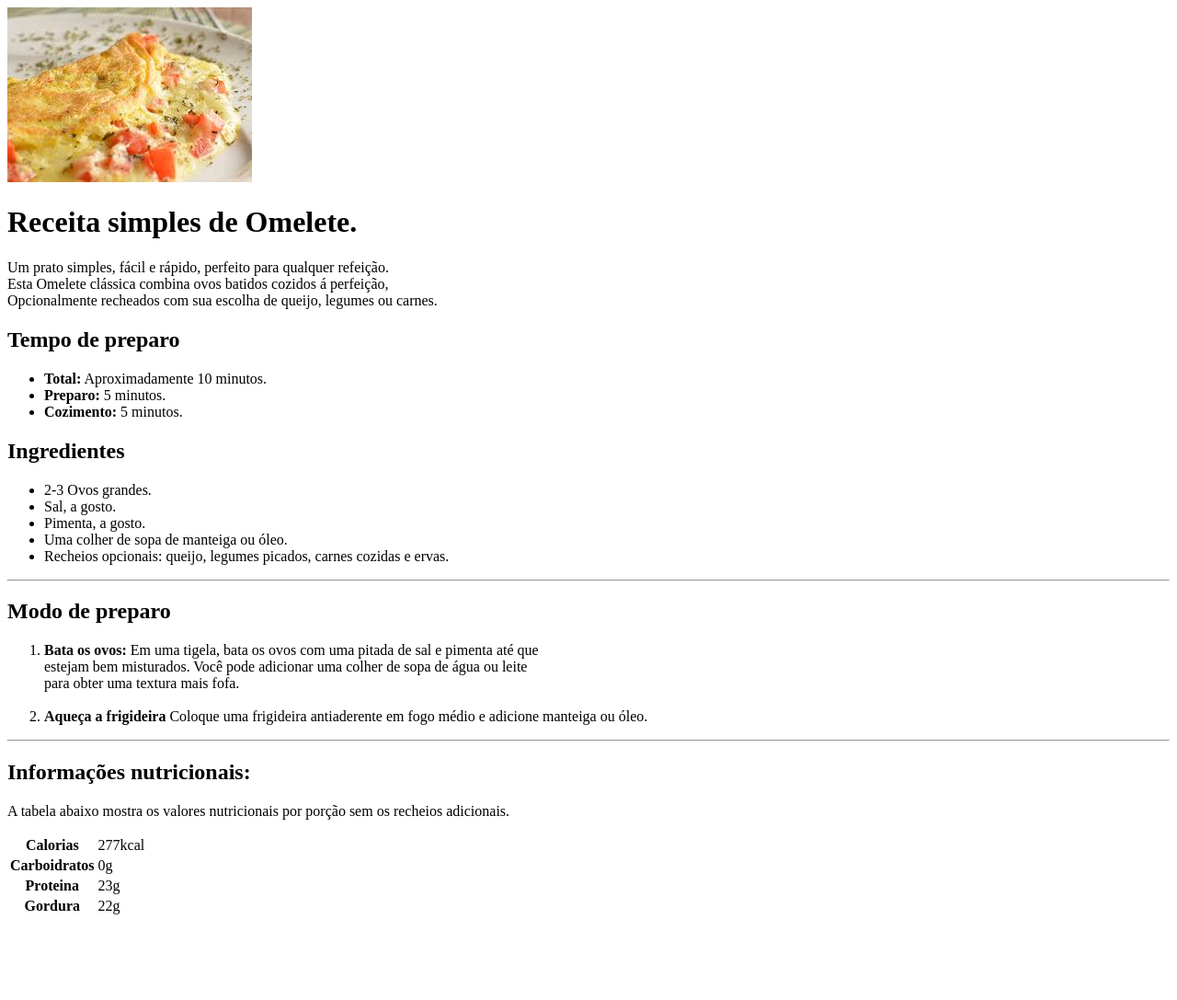
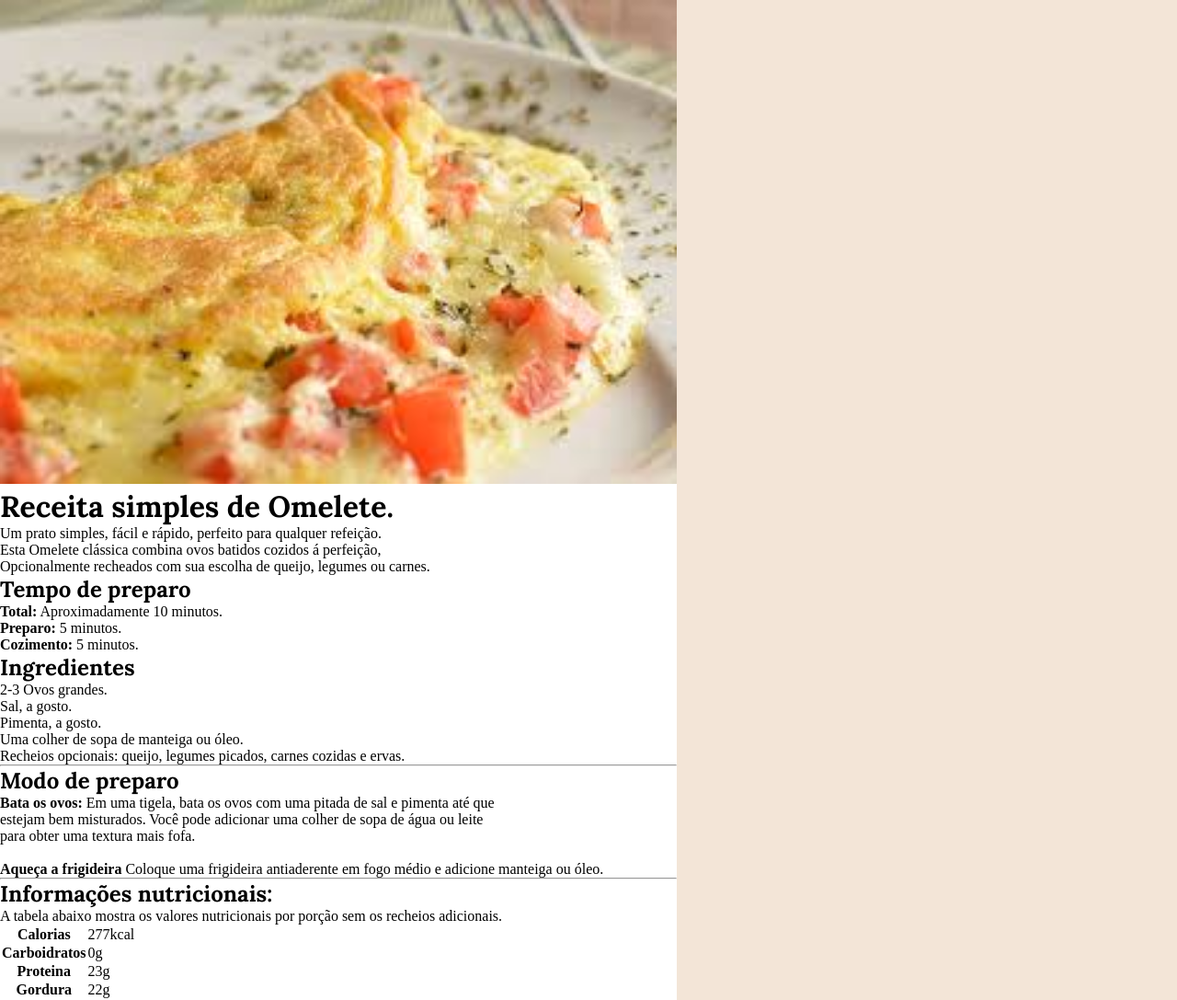
Before and after one commit to jeronimo2606/G.jeronimo, a plain HTML site: page T.receita/indx.html in a window 1280 px wide. Shown: the whole page at 92% size. Before the commit the page ends 1005 px from the top, so only its background shows below. Drawn offline with Linux system fonts and the light colour scheme.

Commit message:
Segundo commit do CSS

```diff
--- a/T.receita/indx.html
+++ b/T.receita/indx.html
@@ -4,7 +4,12 @@
     <meta charset="UTF-8">
     <meta name="viewport" content="width=device-width, initial-scale=1.0">
     <title>Receita de Omelete</title>
+    <link rel="preconnect" href="https://fonts.googleapis.com">
+<link rel="preconnect" href="https://fonts.gstatic.com" crossorigin>
+<link href="https://fonts.googleapis.com/css2?family=Lora:ital,wght@0,400..700;1,400..700&display=swap" rel="stylesheet">
+    <link rel="stylesheet" href="style.css">
 </head>
+
 <body>
     <div>
         <img src="./images.jfif" alt="Foto do Omelete">
--- a/T.receita/style.css
+++ b/T.receita/style.css
@@ -0,0 +1,32 @@
+*{
+
+
+    margin: 0;
+    padding: 0;
+    box-sizing: border-box;
+}
+
+body{
+
+    background-color: #f3e5d7;
+
+}
+
+body > div{
+
+    background-color: #fff;
+    max-width: 736px;
+
+}
+
+div img{
+
+    width: 100%;
+    margin-inline: auto;
+}
+
+h1, h2{
+
+    font-family: 'Lora', serif;
+
+}
```
